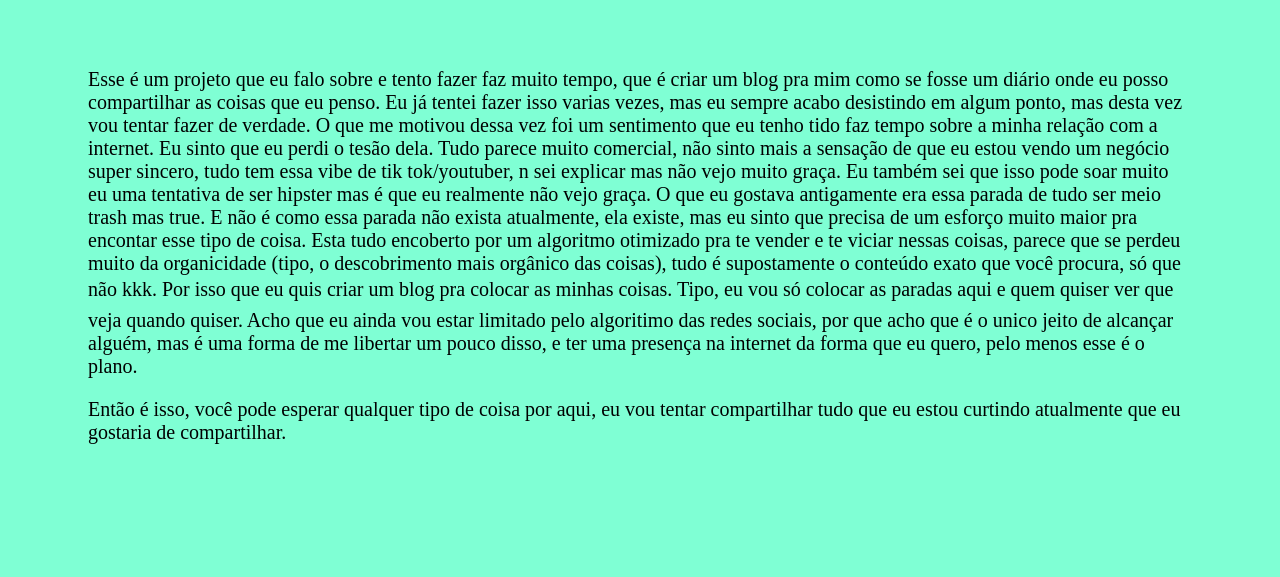
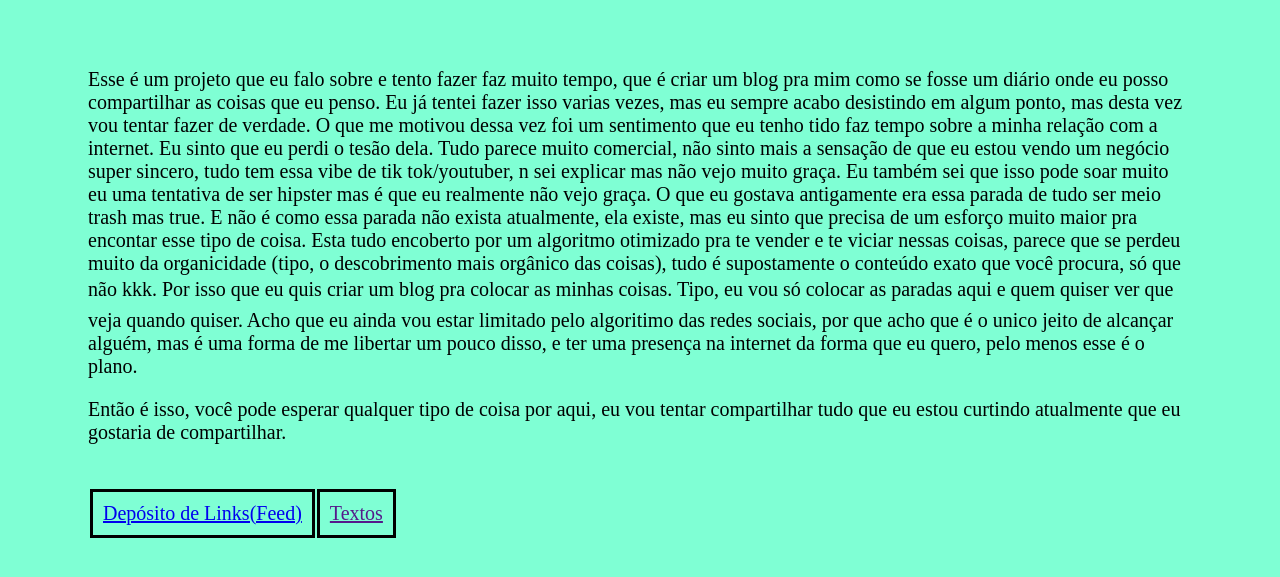
Before and after one commit to caioob/site-pra-valer, a plain HTML site: page index.html in a window 1280 px wide. Shown: the part 113-690 px from the top of the page. Drawn offline with Linux system fonts and the light colour scheme.

Commit message:
deposito added

```diff
--- a/index.html
+++ b/index.html
@@ -25,5 +25,13 @@
         </p>
         <p>Então é isso, você pode esperar qualquer tipo de coisa por aqui, eu vou tentar compartilhar tudo que eu estou curtindo atualmente que eu gostaria de compartilhar.</p>
 
+
+        <br>
+        <table>
+            <tr>
+                <td sytle=><a href="./depositoDeLink.html">Depósito de Links(Feed)</a></td>
+                <td><a href="">Textos</a></td>
+            </tr>
+        </table>
     </div>
 </body>
--- a/style.css
+++ b/style.css
@@ -11,6 +11,13 @@ body{
     text-align: center;
 }
 
+th, td {
+    border: solid black;
+    padding: 10px;
+    text-align: left;
+    border-collapse: collapse;
+}
+
 .textos{
     font-size: 20px;
     padding-left: 80px;
```
Also changed, not shown: depositoDeLink.html (added, +27 -0 lines).
